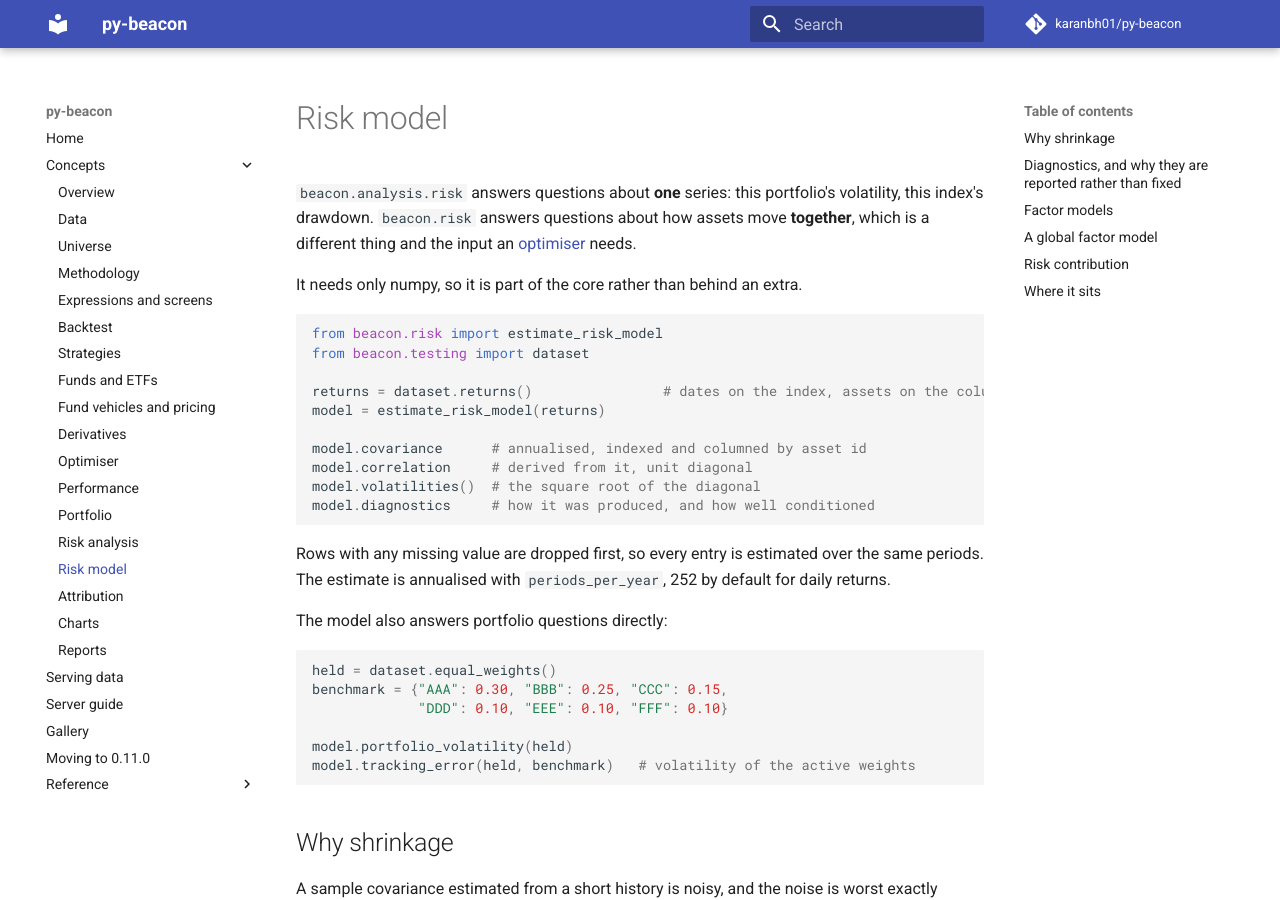
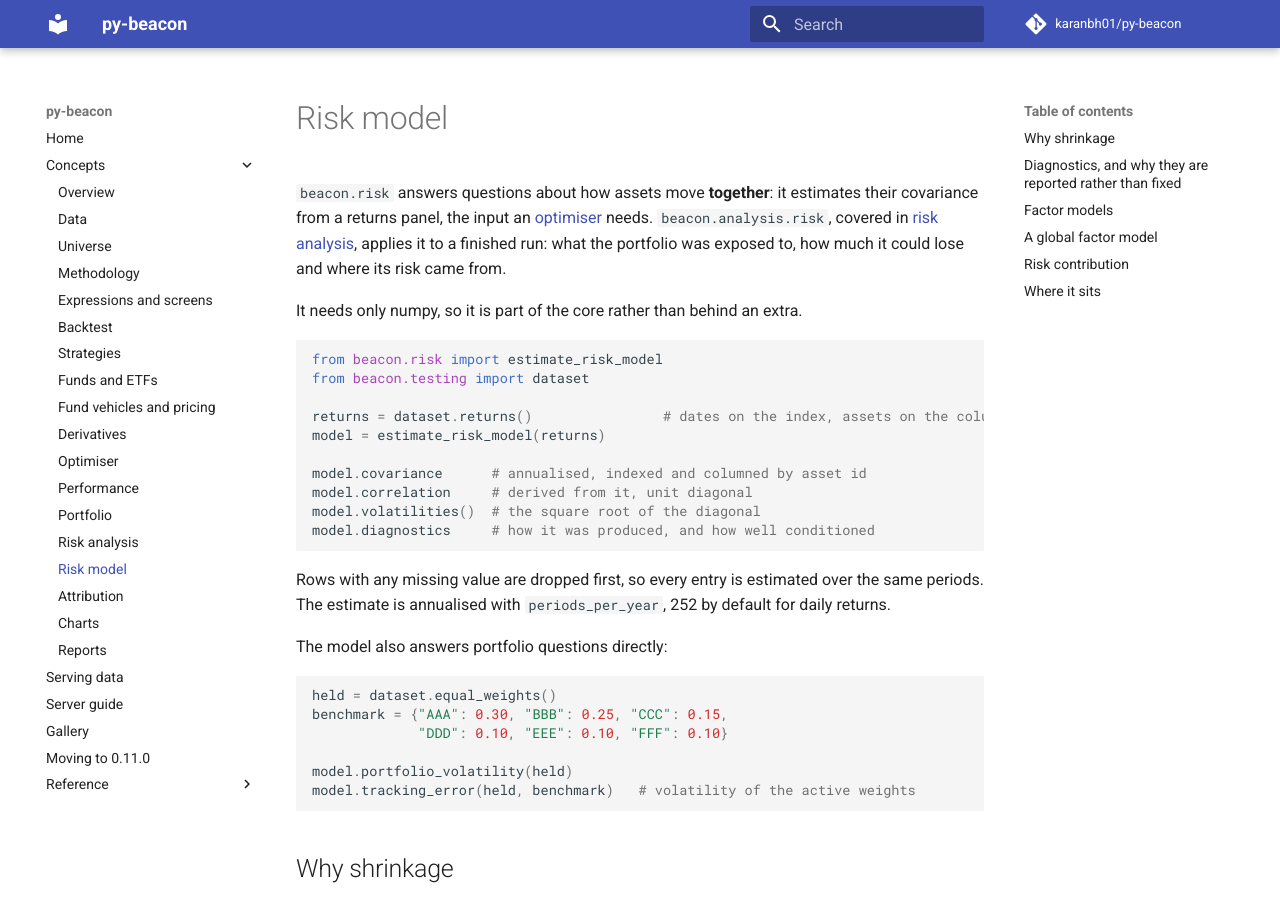
Before and after one commit to karanbh01/py-beacon, an MkDocs documentation site: the page built from docs/concepts/risk-model.md, in a window 1280 px wide and 900 px high. Built offline with MkDocs 1.6.1 and Material for MkDocs 9.7.7, drawn with Linux system fonts in a browser that asks for light colours; comment, search, counter and statistics services are not loaded.

Commit message:
[BN-478] Two concept pages describe the library as it is
- risk-model.md no longer calls beacon.analysis.risk the single-series
  metrics: it says the package applies the risk model to a finished run,
  and links to the risk analysis page.
- expressions.md's describe_fields example shows the 8 reference fields
  the example's data gives, not 4.

Closes #499

```diff
--- a/docs/concepts/risk-model.md
+++ b/docs/concepts/risk-model.md
@@ -5,10 +5,11 @@ description: "Covariance estimation and shrinkage, factor risk models and risk c
 
 # Risk model
 
-`beacon.analysis.risk` answers questions about **one** series: this
-portfolio's volatility, this index's drawdown. `beacon.risk` answers questions
-about how assets move **together**, which is a different thing and the input
-an [optimiser](optimiser.md) needs.
+`beacon.risk` answers questions about how assets move **together**: it
+estimates their covariance from a returns panel, the input an
+[optimiser](optimiser.md) needs. `beacon.analysis.risk`, covered in
+[risk analysis](risk-analysis.md), applies it to a finished run: what the
+portfolio was exposed to, how much it could lose and where its risk came from.
 
 It needs only numpy, so it is part of the core rather than behind an extra.
 
```
Also changed, not shown: docs/concepts/expressions.md (+3 -1 lines).
